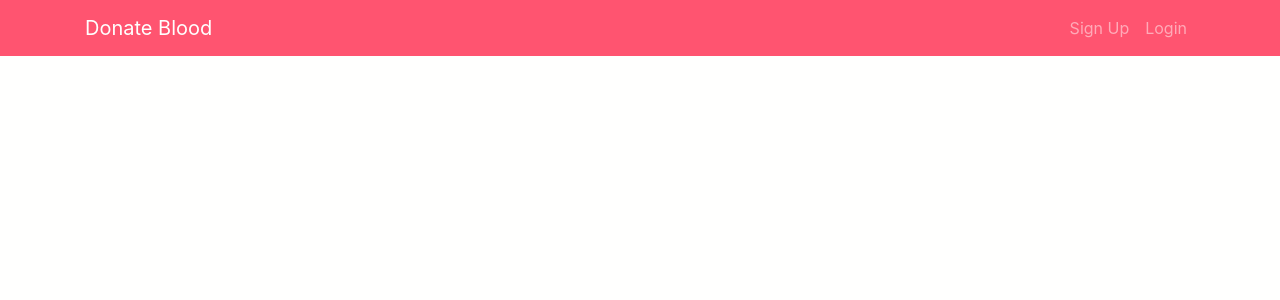
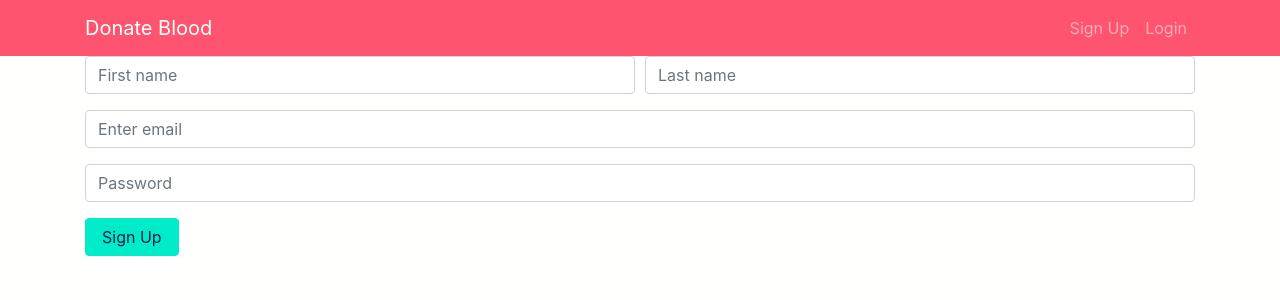
Before and after one commit to confusedwdeveloper/blood-donation, a React (Create React App) app: page /signup in a window 1280 px wide. Shown: the top 300 px of the page. Built offline with nearby package versions, Linux system fonts and the light colour scheme.

Commit message:
sign up form created

```diff
--- a/src/App.js
+++ b/src/App.js
@@ -3,6 +3,7 @@ import "./App.css";
 import { Route, Switch } from "react-router-dom";
 import HomePage from "./pages/homepage/HomePage";
 import NavigationBar from "./components/layout/navbar/NavigationBar";
+import SignUpPage from "./pages/signup/SignUpPage";
 
 function App() {
   return (
@@ -12,6 +13,9 @@ function App() {
         <Route path="/" exact>
           <HomePage />
         </Route>
+        <Route path="/signup">
+          <SignUpPage />
+        </Route>
       </Switch>
     </div>
   );
--- /dev/null
+++ b/src/components/SignUpForm/SignUpForm.jsx
@@ -0,0 +1,100 @@
+import React, { Component } from "react";
+import Col from "react-bootstrap/Col";
+import Form from "react-bootstrap/Form";
+
+import "./SignUpForm.styles.scss";
+import CustomButton from "../layout/custom-button/CustomButton";
+
+export default class SignUpForm extends Component {
+  state = {
+    validated: false,
+    firstName: "",
+    lastName: "",
+    email: "",
+    password: ""
+  };
+  handleSubmit = e => {
+    e.preventDefault();
+    console.log(this.state);
+  };
+  handleChange = e => {
+    const { name, value } = e.target;
+    if (name === "firstName" || name === "lastName") {
+      this.setState({ [name]: value.trim() });
+    } else {
+      this.setState({ [name]: value });
+    }
+  };
+
+  render() {
+    return (
+      <Form
+        noValidate
+        validated={this.state.validated}
+        onSubmit={this.handleSubmit}
+      >
+        <Form.Row>
+          <Form.Group as={Col} xs={12} lg={6} controlId="first-name">
+            <Form.Label srOnly>First Name</Form.Label>
+            <Form.Control
+              required
+              type="text"
+              name="firstName"
+              placeholder="First name"
+              onChange={this.handleChange}
+            />
+            <Form.Control.Feedback>Looks good!</Form.Control.Feedback>
+            <Form.Control.Feedback type="invalid">
+              Please enter your first name
+            </Form.Control.Feedback>
+          </Form.Group>
+          <Form.Group as={Col} xs={12} lg={6} controlId="last-name">
+            <Form.Label srOnly>Last Name</Form.Label>
+            <Form.Control
+              required
+              type="text"
+              name="lastName"
+              placeholder="Last name"
+              onChange={this.handleChange}
+            />
+            <Form.Control.Feedback>Looks good!</Form.Control.Feedback>
+            <Form.Control.Feedback type="invalid">
+              Please enter your last name
+            </Form.Control.Feedback>
+          </Form.Group>
+          <Form.Group as={Col} xs={12} controlId="email">
+            <Form.Label srOnly>Email address </Form.Label>
+            <Form.Control
+              required
+              type="email"
+              name="email"
+              placeholder="Enter email"
+              onChange={this.handleChange}
+            />
+            <Form.Control.Feedback>Looks good!</Form.Control.Feedback>
+            <Form.Control.Feedback type="invalid">
+              Please enter valid email
+            </Form.Control.Feedback>
+          </Form.Group>
+          <Form.Group as={Col} xs={12} controlId="password">
+            <Form.Label srOnly>Password</Form.Label>
+            <Form.Control
+              name="password"
+              required
+              type="password"
+              placeholder="Password"
+              onChange={this.handleChange}
+            />
+            <Form.Control.Feedback>Looks good!</Form.Control.Feedback>
+            <Form.Control.Feedback type="invalid">
+              Please enter valid password
+            </Form.Control.Feedback>
+          </Form.Group>
+        </Form.Row>
+        <CustomButton className="float-left px-3" type="submit" variant="info">
+          Sign Up
+        </CustomButton>
+      </Form>
+    );
+  }
+}
--- /dev/null
+++ b/src/components/layout/custom-button/CustomButton.jsx
@@ -0,0 +1,11 @@
+import React from "react";
+import Button from "react-bootstrap/Button";
+
+export default function CustomButton({ children, variant, ...otherProps }) {
+  const color = variant === "secondary" ? "#fffffe" : "#00214d";
+  return (
+    <Button variant={variant} style={{ color }} {...otherProps}>
+      {children}
+    </Button>
+  );
+}
--- a/src/custom-bootstrap.scss
+++ b/src/custom-bootstrap.scss
@@ -1,4 +1,5 @@
 $secondary: #ff5470;
 $body-bg: #fffffe;
+$info: #00ebc7;
 
 @import "~bootstrap/scss/bootstrap.scss";
--- /dev/null
+++ b/src/pages/signup/SignUpPage.jsx
@@ -0,0 +1,13 @@
+import React from "react";
+import Container from "react-bootstrap/Container";
+
+import "./SignUpPage.styles.scss";
+import SignUpForm from "../../components/SignUpForm/SignUpForm";
+
+export default function SignUpPage() {
+  return (
+    <Container>
+      <SignUpForm />
+    </Container>
+  );
+}
```
Also changed, not shown: src/components/SignUpForm/SignUpForm.styles.scss (added), src/pages/signup/SignUpPage.styles.scss (added).
